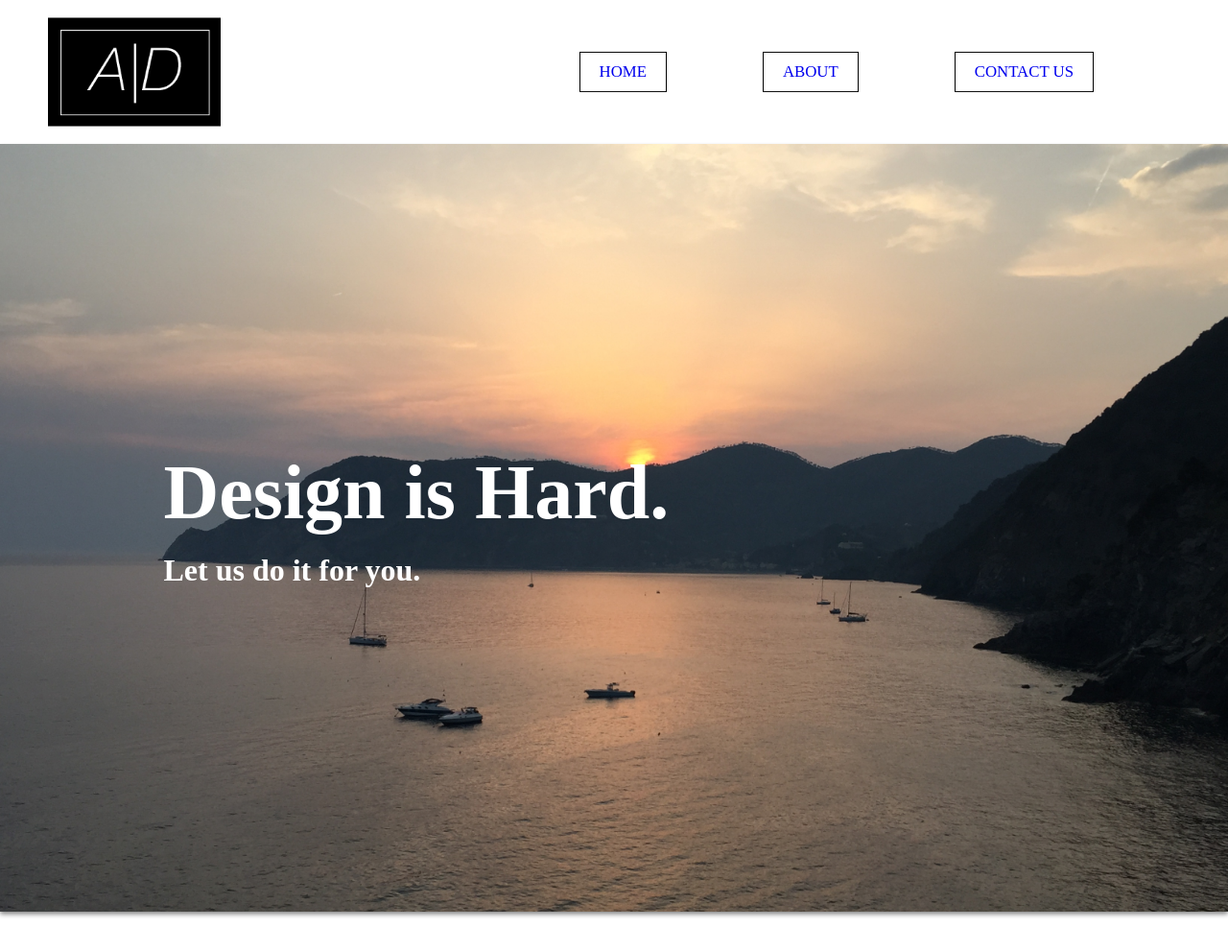
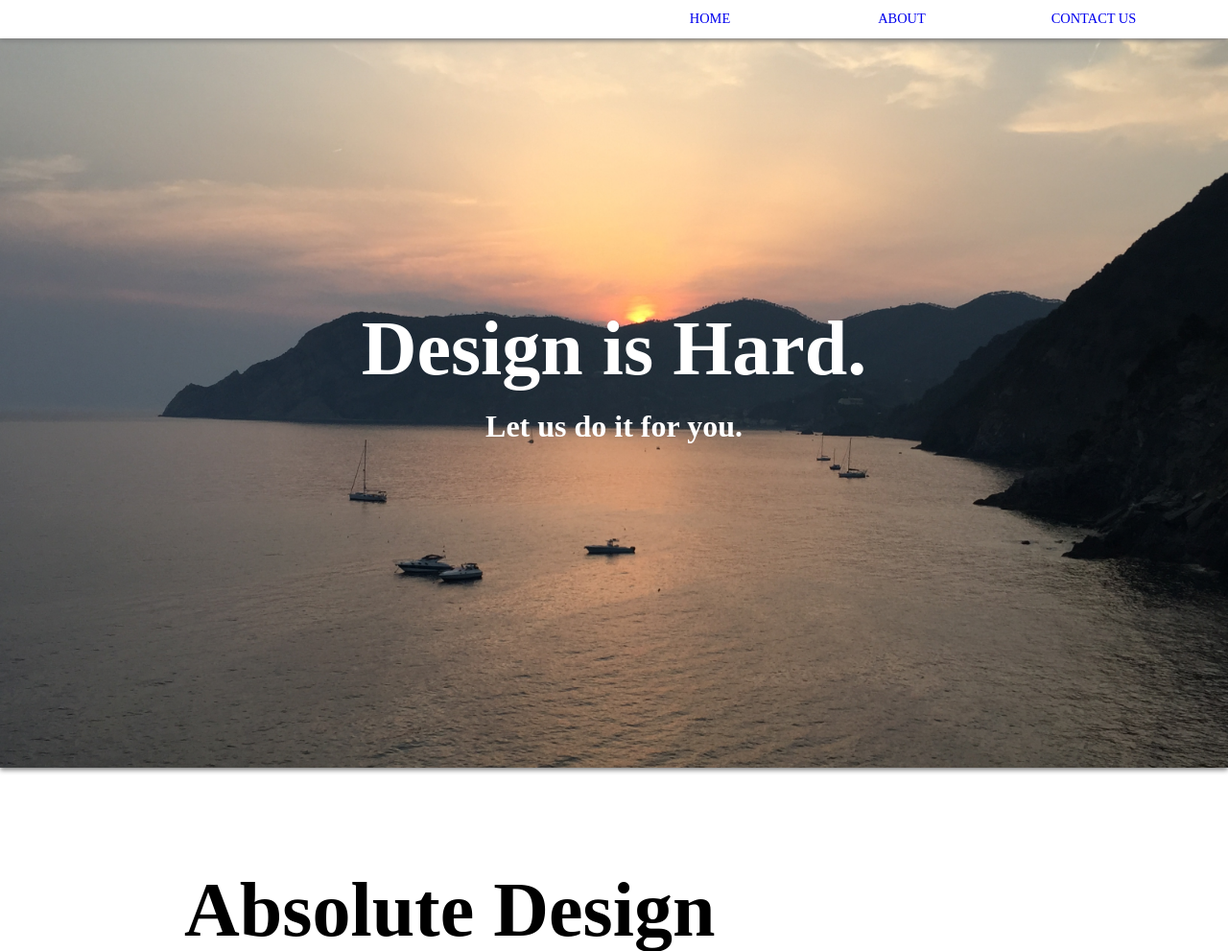
Before and after one commit to cchyung/absolute-design-website, a Django app: a page that uses website/templates/website/home.html in a window 1280 px wide. Shown: the top 991 px of the page at 96% size. Run offline with Django 3.2, Linux system fonts and the light colour scheme; some libraries are stand-ins or nearby versions.

Commit message:
Changed header to compressed

```diff
--- a/website/static/website/style.css
+++ b/website/static/website/style.css
@@ -75,8 +75,20 @@ p{
     opacity:1;
 
 }
+
+.header-compressed{
+    height:40px;
+}
+
 .header-transparent{
     background-color:transparent;
+}
+
+.header-fixed{
+    position:fixed;
+    top:0;
+    background-color:white;
+
 }
 
 .nav-container{
@@ -84,7 +96,7 @@ p{
     position: relative;
     top: 50%;
     transform: translateY(-50%);
-    width:800px;
+    width:1000px;
     margin-right:40px;
 
 }
@@ -98,10 +110,17 @@ p{
 
 .nav-item{
     float:right;
-    font-size:105%;
+    font-size:90%;
     font-weight:500;
     margin-right:100px;
+    height:40px;
 
+}
+
+.nav-item-compressed{
+    margin-right:0;
+    width:200px;
+    text-align:center;
 }
 
 .nav-item-border{
@@ -119,6 +138,8 @@ p{
     display:block;
     padding:10px 20px;
     text-decoration:none;
+    top: 50%;
+    transform: translateY(-50%);
 
 }
 
@@ -148,29 +169,43 @@ p{
     padding-bottom:200px;
 }
 
+/* Footer */
+
 .footer{
     width: 100%;
     position: absolute;
     bottom:0;
     left:0;
-    height:200px;
+    height:100px;
     font-size:120%;
 }
 
 .footer-content{
-    width:40%;
+    width:80%;
     margin: 0 auto;
-    height: 60%;
-    margin-top:3%;
+    height: 100%;
+
+
 
 }
 
 
 .contact-list{
-    list-style: none;
+    display:block;
+    position:relative;
+    margin:0 auto;
+    list-style: inline;
+    top: 50%;
+    transform: translateY(-50%);
+
+
 }
 .contact-item{
     padding: 5px 0px;
+    float:right;
+    width:25%;
+    font-size:90%;
+    text-align:center;
 
 }
 
--- a/website/templates/website/home.html
+++ b/website/templates/website/home.html
@@ -5,15 +5,15 @@
 {% block content %}
 <div class="jumbo-container container-shadow">
 <div class="jumbo-image" style="background-image:url({% static 'website/background.jpg' %})"></div>
-<h1 class="jumbo-text">Design is Hard.</h1>
-<h2 class="jumbo-text jumbo-text-secondary">Let us do it for you.</h2>
+    <h1 class="jumbo-text jumbo-text-center">Design is Hard.</h1>
+    <h2 class="jumbo-text jumbo-text-secondary jumbo-text-center">Let us do it for you.</h2>
 </div>
 <!-- Ideas for stupid headers lol: Innovative Design, Powerful User Experience, Personal Client Collaboration -->
 
 <div class="content-container">
     <div class="content-block content-block-medium">
         <h1>Absolute Design</h1>
-        <br>
+
         <h2 class="secondary-color">We build websites.</h2>
         <div class>
             <p>
--- a/website/templates/website/index.html
+++ b/website/templates/website/index.html
@@ -15,13 +15,12 @@
 
         <div class="page">
             <!--Header-->
-            <div class="header">
-                <img class="logo logo-float-left" src="{% static 'website/logo.png' %}">
+            <div class="header header-compressed header-fixed container-shadow">
                 <div class="nav-container">
                     <ul class="nav">
-                        <li class="nav-item nav-item-border"><a class="nav-link" href="#">CONTACT US</a></li>
-                        <li class="nav-item nav-item-border"><a class="nav-link" href="#">ABOUT</a></li>
-                        <li class="nav-item nav-item-border"><a class="nav-link" href="{% url 'website:home' %}">HOME</a></li>
+                        <li class="nav-item nav-item-compressed"><a class="nav-link" href="#">CONTACT US</a></li>
+                        <li class="nav-item nav-item-compressed"><a class="nav-link" href="#">ABOUT</a></li>
+                        <li class="nav-item nav-item-compressed"><a class="nav-link" href="{% url 'website:home' %}">HOME</a></li>
                     </ul>
                 </div>
             </div>
@@ -36,11 +35,12 @@
                 </div>
                 <div class="footer-content">
                     <ul class="contact-list">
+                        <li class="contact-item">Absolute Design 2016</li>
                         <li class="contact-item">Denver, CO</li>
                         <li class="contact-item">email@aboslutedesign.com</li>
                         <li class="contact-item">(303)-815-4595</li>
                     </ul>
-                    <div class="center primary-font" style="font-size:80%;">Created by Absolute Design 2016</div>
+
                 </div>
             </div>
         </div>
```
